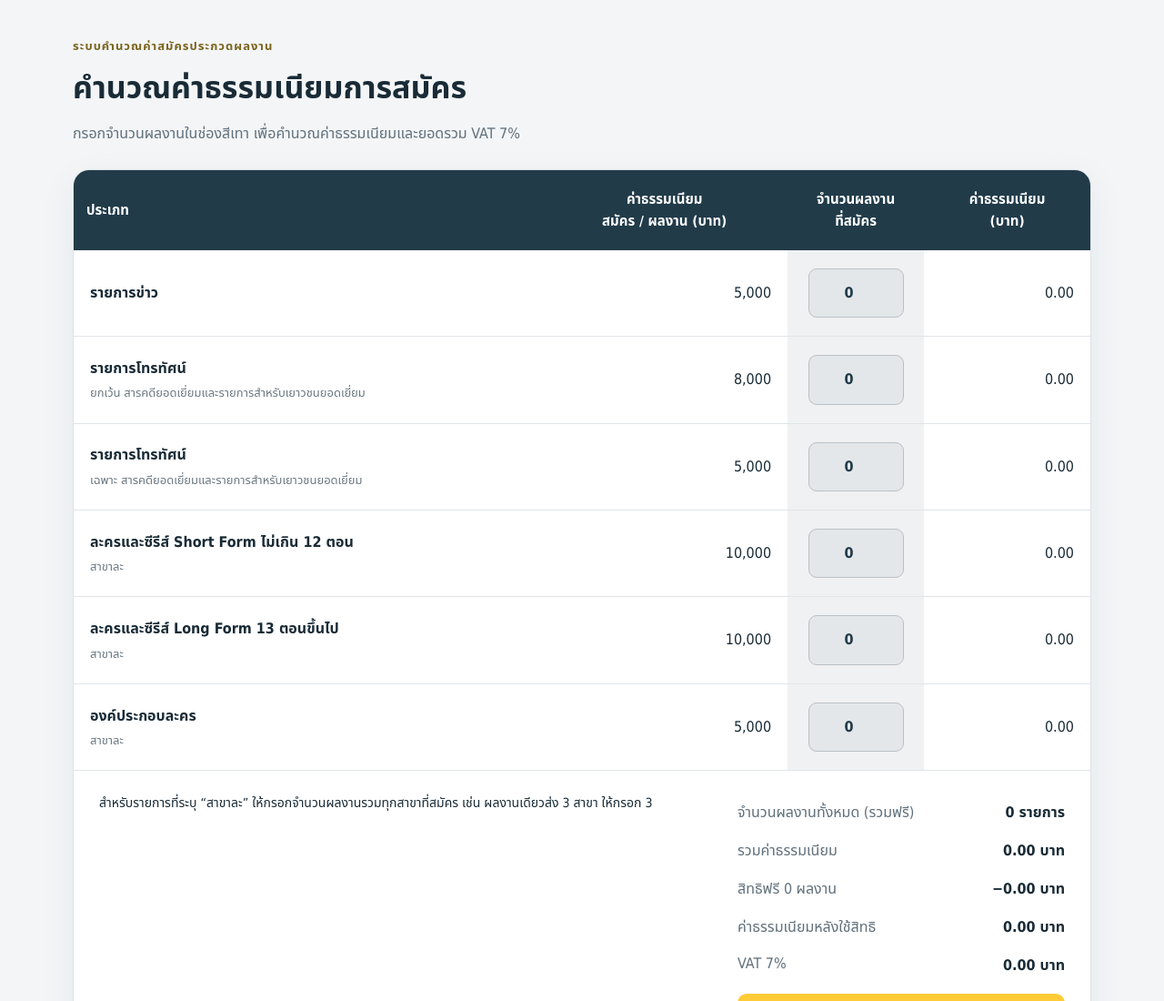
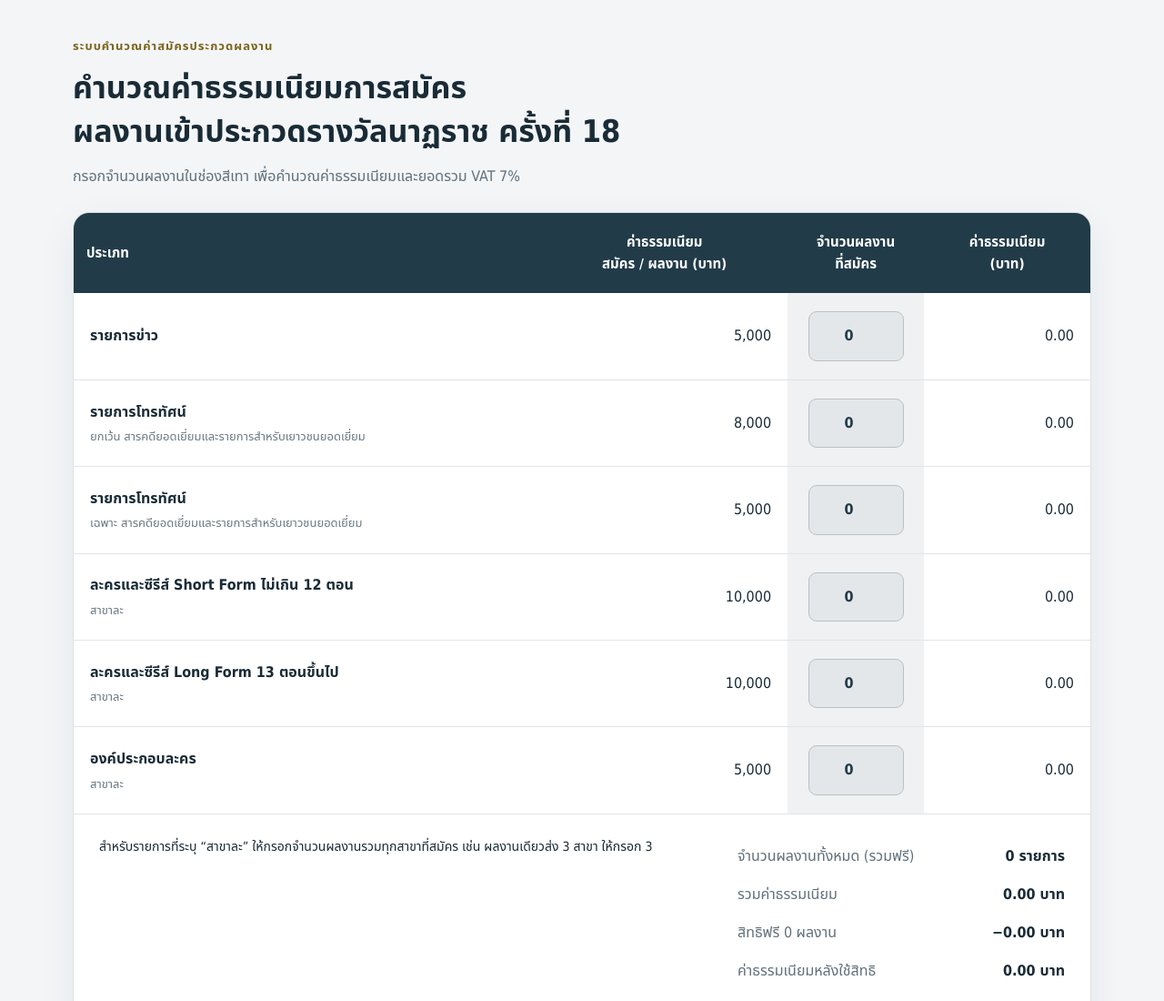
Before and after one commit to thitibe2005/award-fee-calculator, a plain HTML site: page index.html in a window 1280 px wide. Shown: the top 1100 px of the page at 91% size. Drawn offline with Linux system fonts and the light colour scheme.

Commit message:
Add files via upload

```diff
--- a/index.html
+++ b/index.html
@@ -8,7 +8,7 @@
 </style>
 </head>
 <body><main class="page">
-<header><span class="tag">ระบบคำนวณค่าสมัครประกวดผลงาน</span><h1>คำนวณค่าธรรมเนียมการสมัคร</h1><p>กรอกจำนวนผลงานในช่องสีเทา เพื่อคำนวณค่าธรรมเนียมและยอดรวม VAT 7%</p></header>
+<header><span class="tag">ระบบคำนวณค่าสมัครประกวดผลงาน</span><h1>คำนวณค่าธรรมเนียมการสมัคร<br>ผลงานเข้าประกวดรางวัลนาฏราช ครั้งที่ 18</h1><p>กรอกจำนวนผลงานในช่องสีเทา เพื่อคำนวณค่าธรรมเนียมและยอดรวม VAT 7%</p></header>
 <section class="card" aria-label="ตารางคำนวณค่าสมัคร"><div class="scroll"><table><thead><tr><th scope="col">ประเภท</th><th scope="col">ค่าธรรมเนียม<br>สมัคร / ผลงาน (บาท)</th><th scope="col">จำนวนผลงาน<br>ที่สมัคร</th><th scope="col">ค่าธรรมเนียม<br>(บาท)</th></tr></thead><tbody id="rows"></tbody></table></div>
 <div class="summary"><div class="hint">สำหรับรายการที่ระบุ “สาขาละ” ให้กรอกจำนวนผลงานรวมทุกสาขาที่สมัคร เช่น ผลงานเดียวส่ง 3 สาขา ให้กรอก 3<div id="error" role="alert"></div></div><dl class="totals" aria-live="polite" aria-atomic="true"><div><dt>จำนวนผลงานทั้งหมด (รวมฟรี)</dt><dd><span id="count">0</span> รายการ</dd></div><div><dt>รวมค่าธรรมเนียม</dt><dd><span id="subtotal">0.00</span> บาท</dd></div><div><dt>สิทธิฟรี <span id="free-count">0</span> ผลงาน</dt><dd>−<span id="free-value">0.00</span> บาท</dd></div><div><dt>ค่าธรรมเนียมหลังใช้สิทธิ</dt><dd><span id="net">0.00</span> บาท</dd></div><div><dt>VAT 7%</dt><dd><span id="vat">0.00</span> บาท</dd></div><div class="grand"><dt>ยอดชำระทั้งหมด</dt><dd><span id="total">0.00</span> <span style="font-size:14px">บาท</span></dd></div></dl></div></section>
 <section class="card benefit" style="margin-top:22px;padding:24px"><h2 style="margin:0 0 12px;font-size:22px">สิทธิประโยชน์เพิ่มเติม</h2><p>สมาชิกส่งผลงานแบบชำระเงิน 4 ผลงาน รับสิทธิส่งฟรีเพิ่ม 1 ผลงาน โดยรวมผลงานข้ามหมวดได้ เช่น Short Form และ Long Form ระบบยกเว้นค่าสมัคร 1 ผลงานที่มีราคาต่ำที่สุดในรายการที่ส่ง</p><p style="margin-top:12px;font-weight:bold">กรอกจำนวนผลงานทั้งหมดที่ต้องการส่ง รวมผลงานฟรี ในตารางด้านบน</p><p style="font-size:14px;margin-top:8px">ตัวอย่าง: Short Form 2 ผลงาน + Long Form 2 ผลงาน + ข่าว 1 ผลงาน รวม 5 ผลงาน → ฟรีรายการข่าว 1 ผลงาน มูลค่า 5,000 บาท</p><small>คำนวณสิทธิฟรี 1 ผลงานเมื่อส่งตั้งแต่ 5 ผลงานขึ้นไป</small></section><div class="actions"><button id="reset" type="button">ล้างข้อมูล</button><button id="print" class="primary" type="button">พิมพ์ / บันทึก PDF</button></div><footer>คำนวณตามอัตราที่ระบุในตาราง • หน้านี้เป็นเครื่องคำนวณ ไม่ใช่แบบฟอร์มส่งสมัคร</footer>
```
